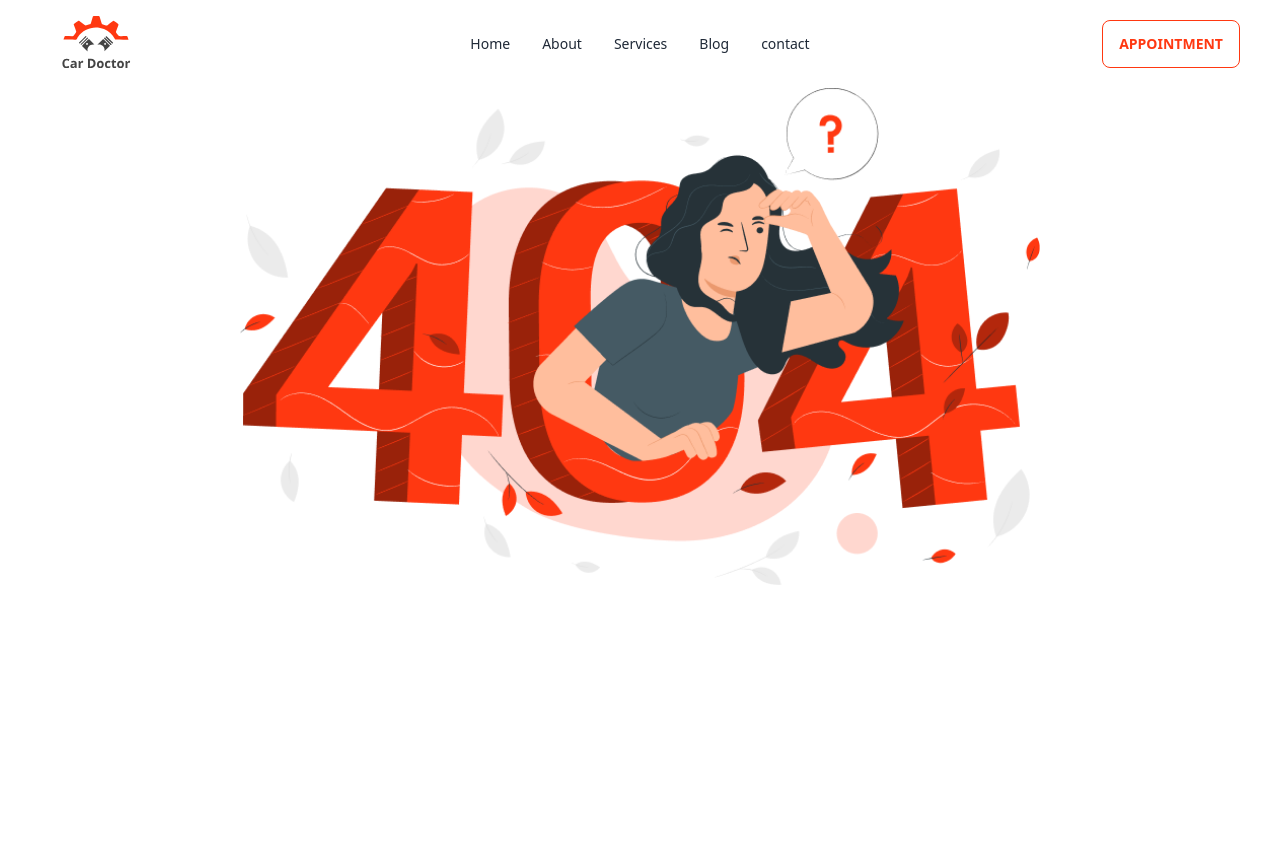
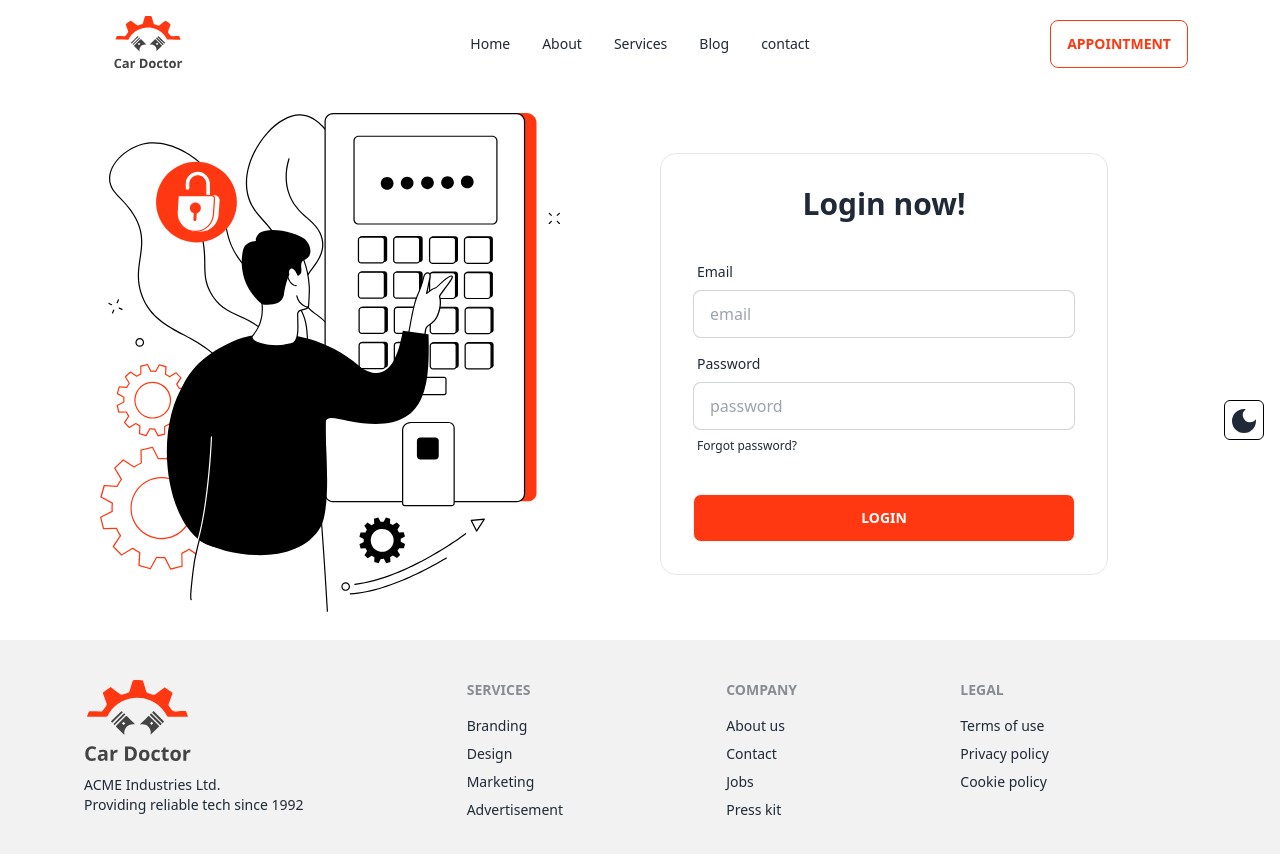
Before and after one commit to SakibAlHasan10/car-doctor, a React (Vite) app: page /login in a window 1280 px wide. Shown: the top 854 px of the page. Before the commit the page ends 800 px from the top, so only its background shows below. Built offline with nearby package versions, Linux system fonts and the light colour scheme.

Commit message:
added login page

```diff
--- a/src/Layout/ErrorPage/ErrorPage.jsx
+++ b/src/Layout/ErrorPage/ErrorPage.jsx
@@ -4,8 +4,8 @@ const ErrorPage = () => {
   return (
     <div className="max-w-screen-xl px-8 mx-auto">
       <Navbar />
-      <div className="w-full">
-        <img src={error} alt="" className="w-[800px] mx-auto" />
+      <div className="w-full mt-10">
+        <img src={error} alt="" className="w-[800px] h-[420px] mx-auto" />
       </div>
       </div>
   );
--- /dev/null
+++ b/src/Layout/Login/Login.jsx
@@ -0,0 +1,63 @@
+import login from "../../../src/assets/images/login/login.svg";
+const Login = () => {
+    const handleLoginForm = (e)=>{
+        e.preventDefault()
+        const form = e.target;
+        const email = form.email.value;
+        const password = form.password.value;
+        console.log(email, password)
+    }
+  return (
+    <div className="hero-content gap-10 flex-col lg:flex-row">
+      <div className="flex-1">
+        <img src={login} alt="" className="w-[460px] h-[520px]"/>
+      </div>
+      <div className="hero w-full flex-1">
+        <div className="w-full">
+          <div className="card flex-shrink-0 w-full max-w-md border bg-base-100">
+          <div className="text-center ">
+            <h1 className="text-3xl font-bold mt-8">Login now!</h1>
+
+          </div>
+            <form onSubmit={handleLoginForm} className="card-body">
+              <div className="form-control">
+                <label className="label">
+                  <span className="label-text">Email</span>
+                </label>
+                <input
+                  type="email"
+                  name="email"
+                  placeholder="email"
+                  className="input input-bordered"
+                  required
+                />
+              </div>
+              <div className="form-control">
+                <label className="label">
+                  <span className="label-text">Password</span>
+                </label>
+                <input
+                  type="password"
+                  name="password"
+                  placeholder="password"
+                  className="input input-bordered"
+                  required
+                />
+                <label className="label">
+                  <a href="#" className="label-text-alt link link-hover">
+                    Forgot password?
+                  </a>
+                </label>
+              </div>
+              <div className="form-control mt-6">
+                <button type="submit" className="btn bg-primary text-white hover:bg-white hover:text-primary hover:border-primary">Login</button>
+              </div>
+            </form>
+          </div>
+        </div>
+      </div>
+    </div>
+  );
+};
+
+export default Login;
--- a/src/Routers/Router.jsx
+++ b/src/Routers/Router.jsx
@@ -3,6 +3,7 @@ import Root from "../Layout/Root/Root";
 import Home from "../Layout/Home/Home";
 import Services from "../Layout/Services/Services";
 import ErrorPage from "../Layout/ErrorPage/ErrorPage";
+import Login from "../Layout/Login/Login";
 
 const router = createBrowserRouter([
   {
@@ -18,6 +19,10 @@ const router = createBrowserRouter([
         path: "/services",
         element: <Services></Services>,
       },
+      {
+        path: "/login",
+        element: <Login></Login>
+      }
     ],
   },
 ]);
```
